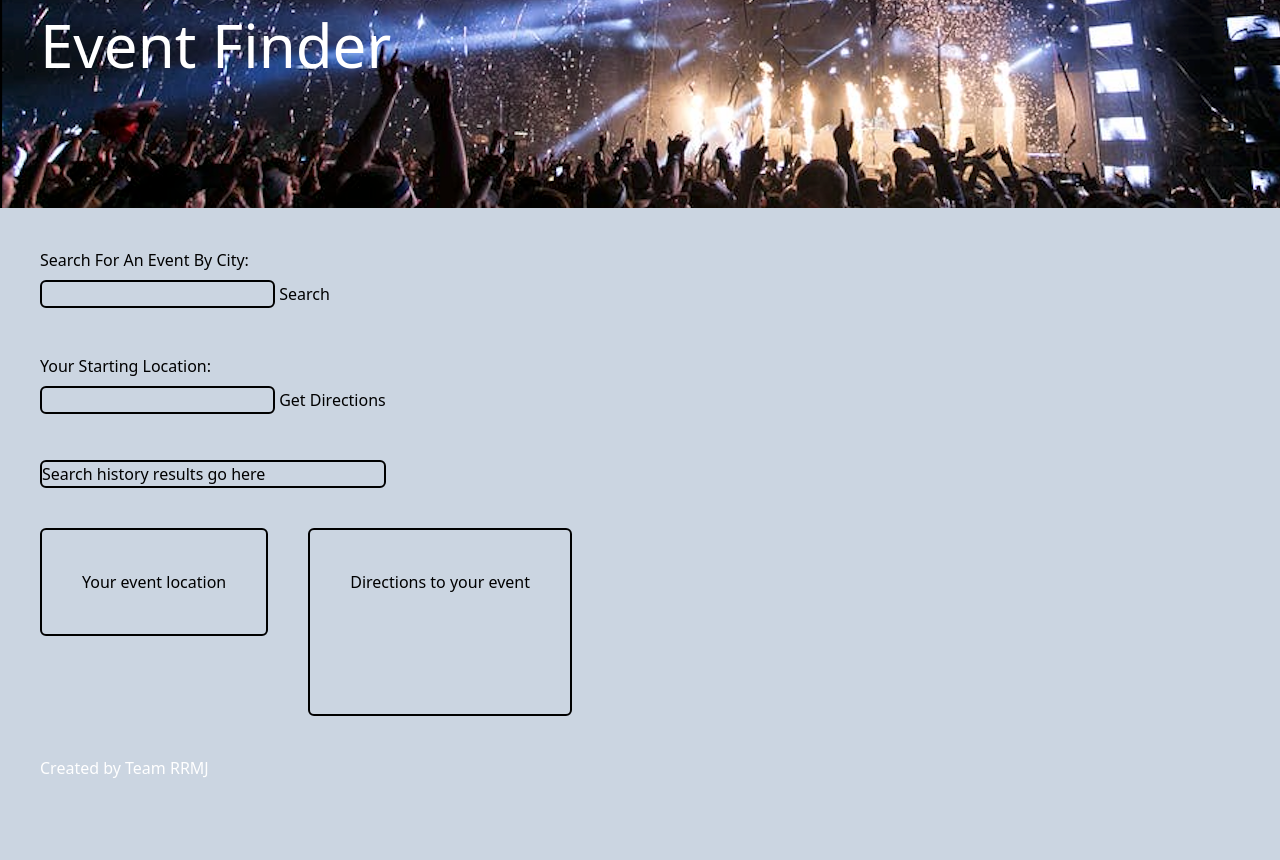
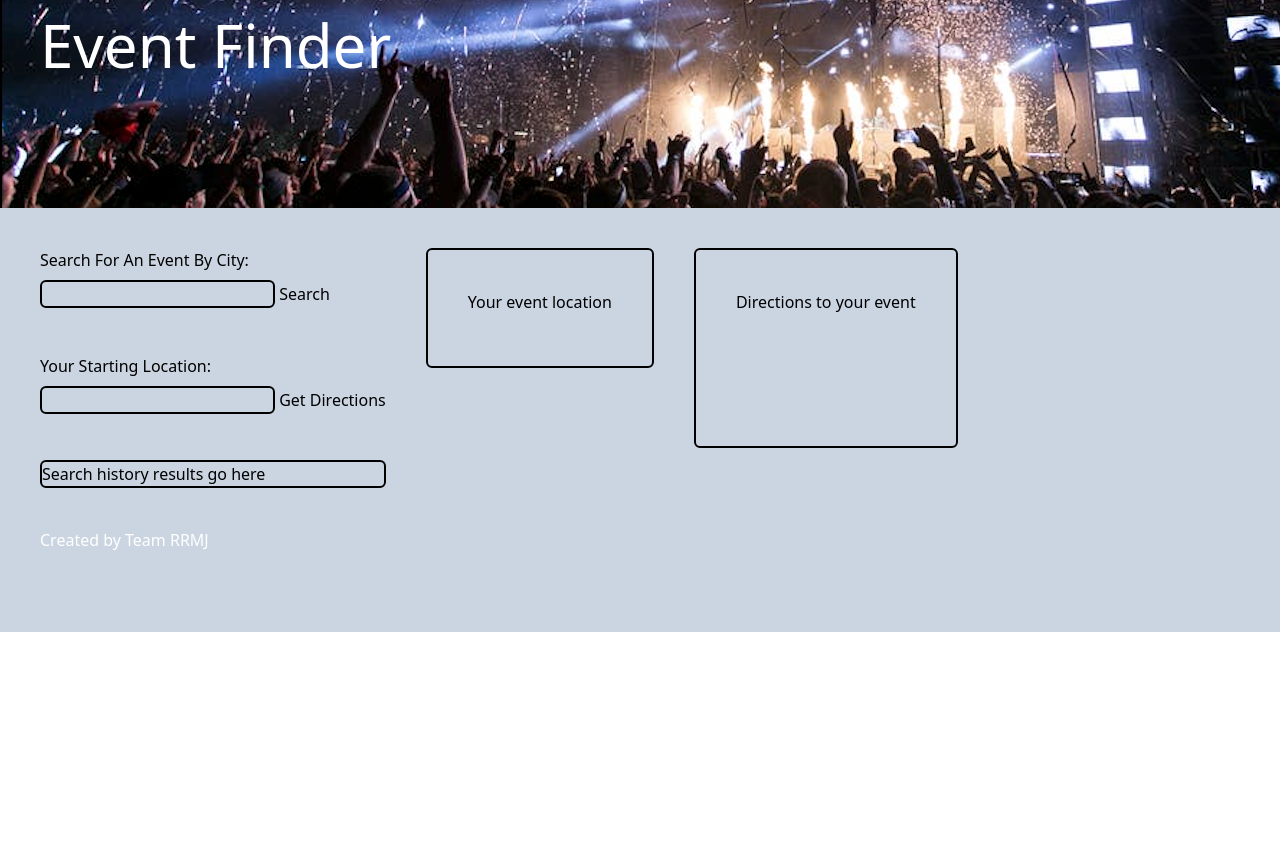
Before and after one commit to JessicaM04/where-s-the-band, a plain HTML site: page index.html in a window 1280 px wide. After the commit the page ends 800 px from the top, so only its background shows below. Drawn offline with nearby package versions, Linux system fonts and the light colour scheme.

Commit message:
Adding back padding and removed width

```diff
--- a/index.html
+++ b/index.html
@@ -23,7 +23,7 @@
   </div>
   <body>
     <div class="bg-slate-300">
-      <div class="search-container bg-slate-300 flex flex-wrap">
+      <div class="search-container bg-slate-300 flex flex-wrap pb-10">
         <div id="leftSection w-1/4">
           <div id="searchParameters" class="ml-10 ">
             <h1 class="pt-10 pb-2 mr-20">Search For An Event By City:</h1>
@@ -39,7 +39,7 @@
             <p>Search history results go here</p>
           </div>
         </div>
-        <div id="rightSection"  class="pt-10 ml-10 mb-10 flex flex-wrap w-3/4">
+        <div id="rightSection"  class="pt-10 ml-10 mb-10 flex flex-wrap">
           <div id="eventResults" class="mb-20 mr-10 border-2 border-black rounded-md px-10 py-10">
             <h1>Your event location</h1>
           </div>
```
